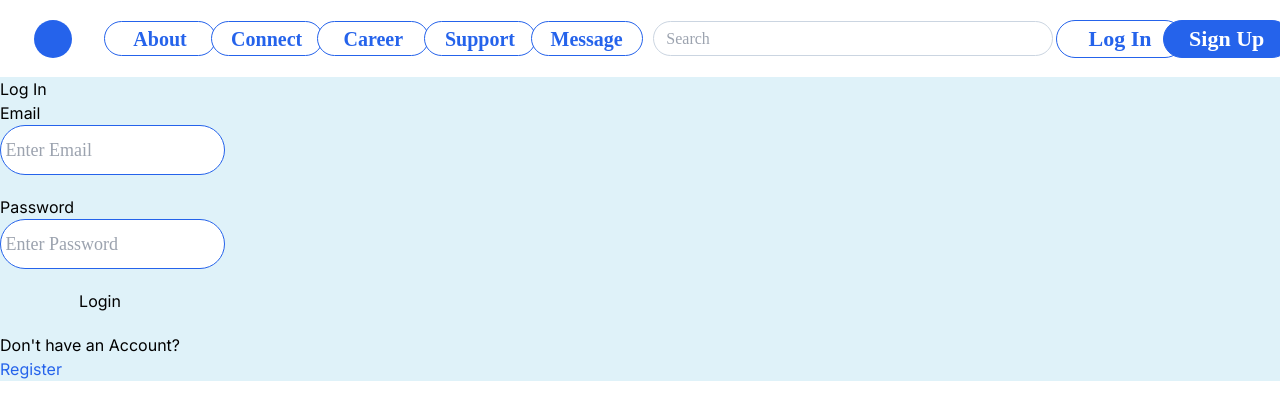
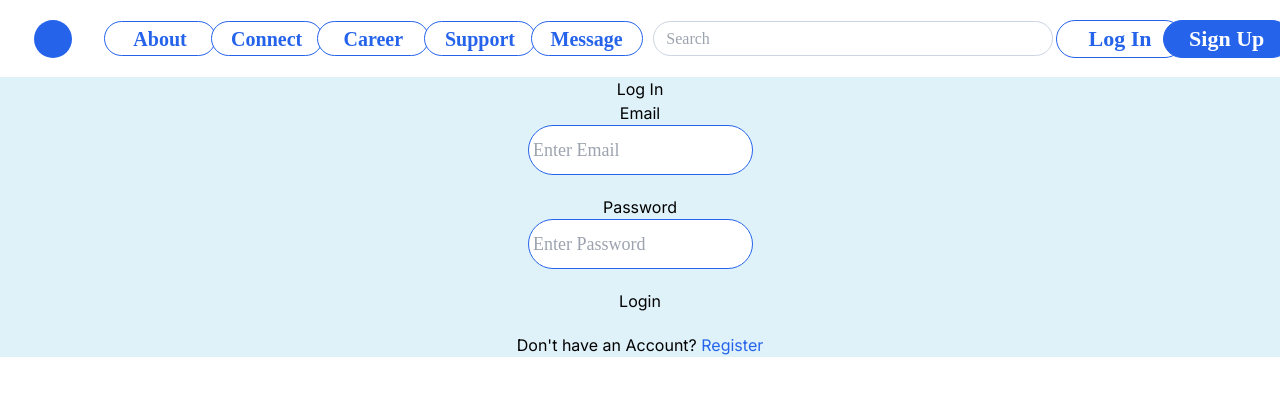
Before and after one commit to McMillon-Innovation-Studios/ISP, a Next.js app: page /login in a window 1280 px wide. Shown: the top 420 px of the page. Built offline with nearby package versions, Linux system fonts and the light colour scheme; no server answers.

Commit message:
Centered Log In Page

```diff
--- a/app/login/page.tsx
+++ b/app/login/page.tsx
@@ -68,11 +68,11 @@
         <div>
             <NavBar
             activeTab=""/>
-            <div className=''>
+            <div className='text-center'>
 
                 {/* Log In */}
                 <span>Log In</span>
-                <form onSubmit={handleSubmit}  className="w-[200px] flex flex-col gap-5">
+                <form onSubmit={handleSubmit}  className=" flex flex-col gap-5">
 
 
                 {/* Email */}
```
